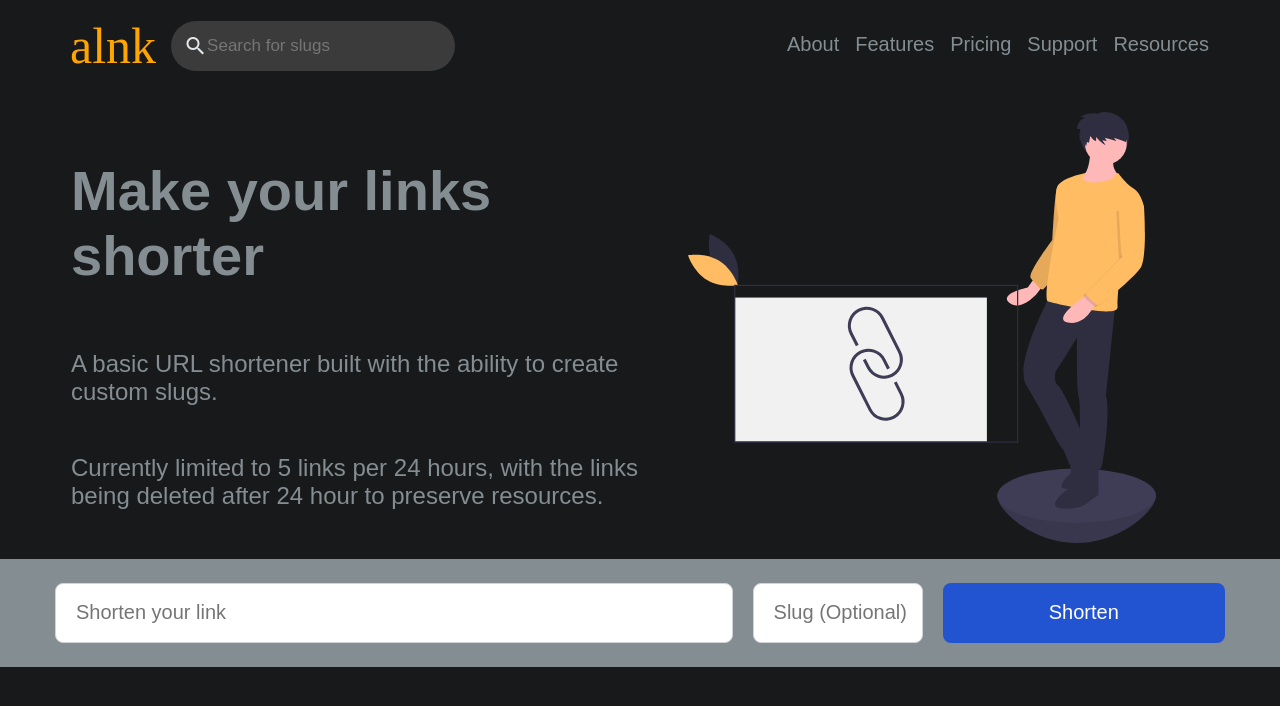
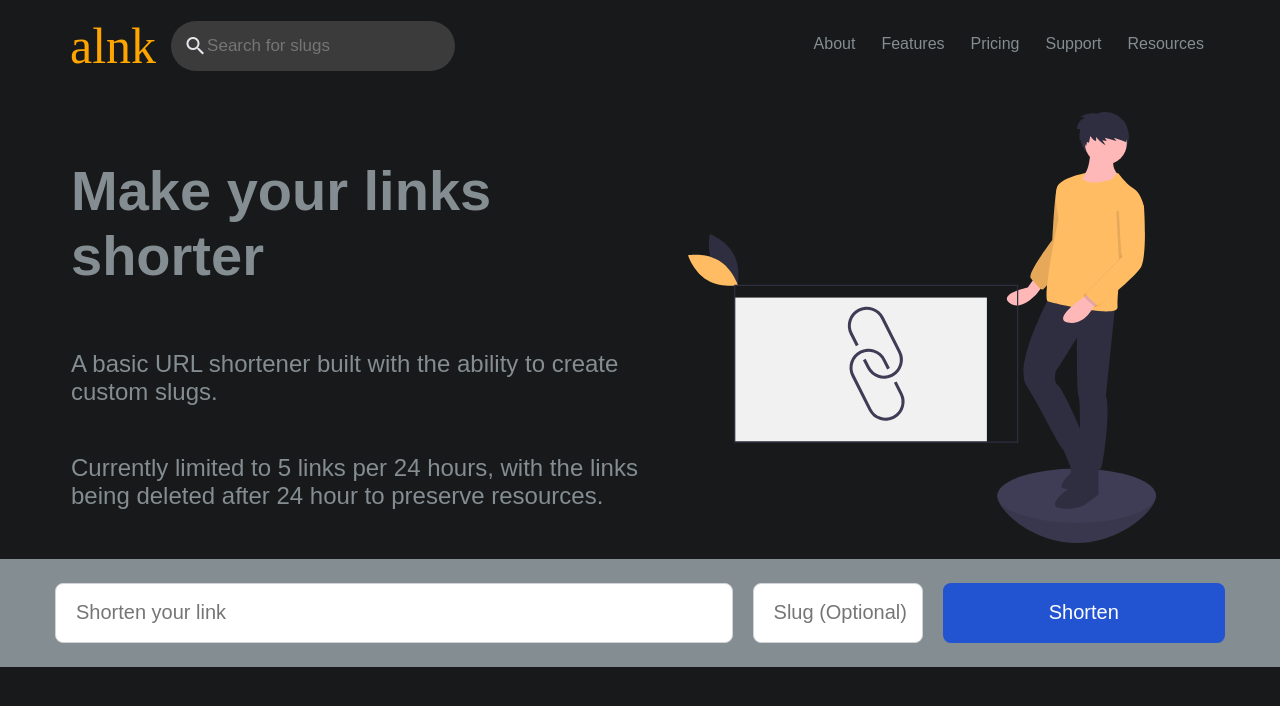
Before and after one commit to wonga151/alnk, an Angular app: page / in a window 1280 px wide. Shown: the top 706 px of the page. Built offline with nearby package versions, Linux system fonts and the light colour scheme; a web font is replaced by a local one.

Commit message:
Style changes to navbar

```diff
--- a/src/app/nav-item/nav-item.component.scss
+++ b/src/app/nav-item/nav-item.component.scss
@@ -3,7 +3,7 @@ a {
   display: block;
   text-decoration: none;
   color: #848D92;
-  font-size: 20px;
+  padding: 5px;
   font-weight: 100;
   margin-right: 1rem;
   font-family: Arial, Helvetica, sans-serif
--- a/src/app/navbar/navbar.component.html
+++ b/src/app/navbar/navbar.component.html
@@ -5,7 +5,7 @@
 
       <a href="#" [@logoTransition]="searchFocused ? 'focused' : 'unfocused'">alnk</a>
 
-      <div class="roundButton" [@btnTransition]="searchFocused ? 'focused' : 'unfocused'">
+      <div (click)="onSearchBlur()" class="roundButton" [@btnTransition]="searchFocused ? 'focused' : 'unfocused'">
         <i class="material-icons gray round">west</i>
       </div>
 
--- a/src/app/shorten/shorten.component.scss
+++ b/src/app/shorten/shorten.component.scss
@@ -51,6 +51,8 @@ $height: 60px;
   height: $height;
   width: 100%;
   border-radius: 8px;
+  padding: 10px;
+  text-align: center;
 
 }
 
```
